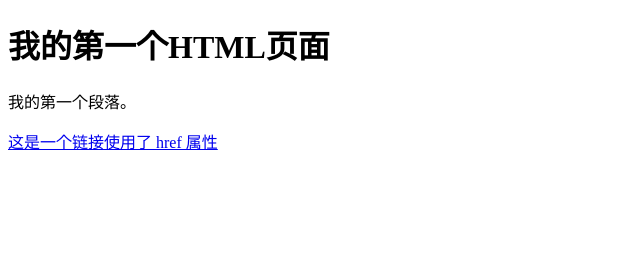
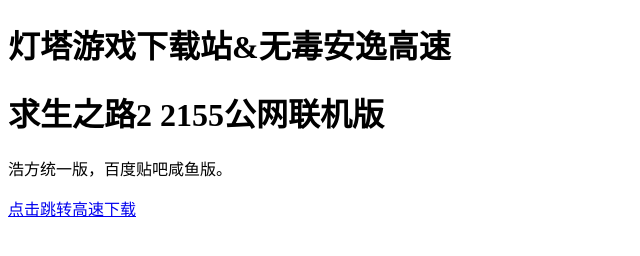
Before and after one commit to xgp2012/game, a plain HTML site: page index.html in a window 1280 px wide. Shown: the whole page, without its empty margins (0-640 px from the left). Drawn offline with Linux system fonts and the light colour scheme.

Commit message:
Update index.html

```diff
--- a/index.html
+++ b/index.html
@@ -3,13 +3,14 @@
 
 <head>
     <meta charset="utf-8">
-    <title>文档标题</title>
+    <title>灯塔游戏下载站</title>
 </head>
 
 <body>
-    <h1>我的第一个HTML页面</h1>
-    <p>我的第一个段落。</p>
-    <p><a href="https://www.runoob.com">这是一个链接使用了 href 属性</a>
+    <h1>灯塔游戏下载站&无毒安逸高速</h1>
+    <h1>求生之路2 2155公网联机版</h1>
+    <p>浩方统一版，百度贴吧咸鱼版。</p>
+    <p><a href="https://download-sc2.huang1111.cn/api/v3/slave/download/0/bmV3Mi9iYXNpYy83ODUzOC8yMDI1LzA1MTAvMTQzNS9MZWZ0IDQgRGVhZCAyIHYyMTU144CQ55m-5bqm5rGC55Sf5LmL6Lev5ZCn5qyi6L-O5L2g44CRLnppcA/Left%204%20Dead%202%20v2155%E3%80%90%E7%99%BE%E5%BA%A6%E6%B1%82%E7%94%9F%E4%B9%8B%E8%B7%AF%E5%90%A7%E6%AC%A2%E8%BF%8E%E4%BD%A0%E3%80%91.zip?sign=jQ5Q6KokHO-_6gEZC5hQj80xtAYiKdt7HsEpKr2HjT4%3D%3A1761271361">点击跳转高速下载</a>
     <p>
 </body>
 
```
